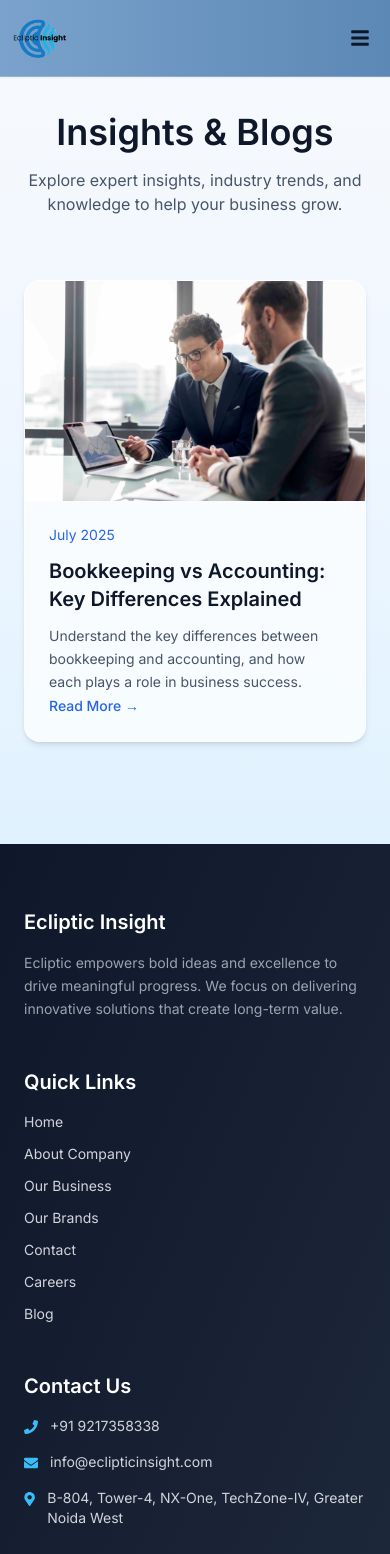
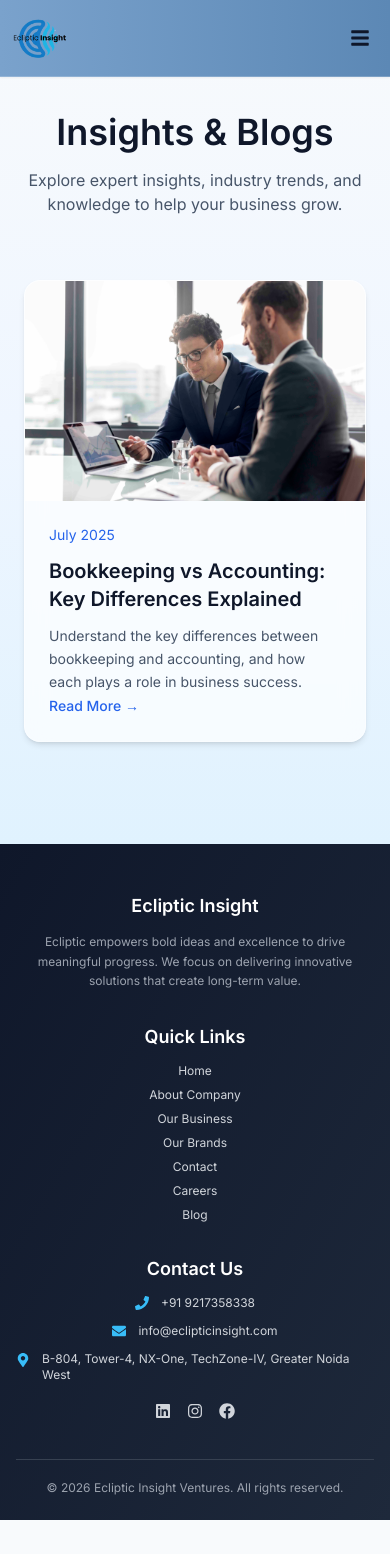
Before and after one commit to akashbaranwal208/Ecliptic-Insight, a React (Vite) app: page /blog in a window 390 px wide. Shown: the top 1554 px of the page. After the commit the page ends 1520 px from the top, so only its background shows below. Built offline with nearby package versions, Linux system fonts and the light colour scheme.

Commit message:
fixed footer

```diff
--- a/src/components/layout/Footer.jsx
+++ b/src/components/layout/Footer.jsx
@@ -7,48 +7,48 @@ import {
   FaFacebook,
 } from "react-icons/fa";
 
-import { Link } from "react-router-dom"; // ✅ IMPORTANT
+import { Link } from "react-router-dom";
 
 const Footer = () => {
   const links = [
     { name: "Home", path: "/" },
     { name: "About Company", path: "/about" },
     { name: "Our Business", path: "/business" },
-    { name: "Our Brands", path: "/brands" }, // adjust if different
+    { name: "Our Brands", path: "/brands" },
     { name: "Contact", path: "/contact" },
-    { name: "Careers", path: "/life" }, // or /careers if exists
+    { name: "Careers", path: "/life" },
     { name: "Blog", path: "/blog" },
   ];
 
   return (
-    <footer className="bg-gradient-to-br from-[#0F172A] to-[#1E293B] text-gray-300 pt-16 pb-8 px-6 md:px-16">
+    <footer className="bg-gradient-to-br from-[#0F172A] to-[#1E293B] text-gray-300 pt-12 sm:pt-16 pb-6 sm:pb-8 px-4 sm:px-6 md:px-8 lg:px-16">
 
-      {/* 🔹 Top Section */}
-      <div className="max-w-[1200px] mx-auto grid md:grid-cols-3 gap-12">
+      {/* Top Section */}
+      <div className="max-w-[1200px] mx-auto grid grid-cols-1 sm:grid-cols-2 md:grid-cols-3 gap-8 sm:gap-10 md:gap-12">
 
-        {/* 🔥 ABOUT */}
-        <div>
-          <h3 className="text-xl font-semibold text-white mb-4">
+        {/* ABOUT Section */}
+        <div className="text-center sm:text-left">
+          <h3 className="text-lg sm:text-xl font-semibold text-white mb-3 sm:mb-4">
             Ecliptic Insight
           </h3>
-          <p className="text-sm leading-relaxed text-gray-400">
+          <p className="text-xs sm:text-sm leading-relaxed text-gray-400 px-4 sm:px-0">
             Ecliptic empowers bold ideas and excellence to drive meaningful progress.
             We focus on delivering innovative solutions that create long-term value.
           </p>
         </div>
 
-        {/* 🔥 QUICK LINKS */}
-        <div>
-          <h3 className="text-xl font-semibold text-white mb-4">
+        {/* QUICK LINKS Section */}
+        <div className="text-center sm:text-left">
+          <h3 className="text-lg sm:text-xl font-semibold text-white mb-3 sm:mb-4">
             Quick Links
           </h3>
 
-          <ul className="space-y-3 text-sm">
+          <ul className="space-y-2 sm:space-y-3 text-xs sm:text-sm">
             {links.map((item, index) => (
               <li key={index}>
                 <Link
                   to={item.path}
-                  className="hover:text-[#38BDF8] transition"
+                  className="hover:text-[#38BDF8] transition inline-block sm:inline"
                 >
                   {item.name}
                 </Link>
@@ -57,39 +57,43 @@ const Footer = () => {
           </ul>
         </div>
 
-        {/* 🔥 CONTACT */}
-        <div>
-          <h3 className="text-xl font-semibold text-white mb-4">
+        {/* CONTACT Section */}
+        <div className="text-center sm:text-left">
+          <h3 className="text-lg sm:text-xl font-semibold text-white mb-3 sm:mb-4">
             Contact Us
           </h3>
 
-          <div className="space-y-4 text-sm">
+          <div className="space-y-3 sm:space-y-4 text-xs sm:text-sm">
 
-            <div className="flex items-start gap-3">
-              <FaPhone className="mt-1 text-[#38BDF8]" />
-              <span>+91 9217358338</span>
+            {/* Phone */}
+            <div className="flex items-center justify-center sm:justify-start gap-3">
+              <FaPhone className="text-[#38BDF8] text-sm sm:text-base flex-shrink-0" />
+              <span className="break-all sm:break-normal">+91 9217358338</span>
             </div>
 
-            <div className="flex items-start gap-3">
-              <FaEnvelope className="mt-1 text-[#38BDF8]" />
-              <span>info@eclipticinsight.com</span>
+            {/* Email */}
+            <div className="flex items-center justify-center sm:justify-start gap-3">
+              <FaEnvelope className="text-[#38BDF8] text-sm sm:text-base flex-shrink-0" />
+              <span className="break-all">info@eclipticinsight.com</span>
             </div>
 
-            <div className="flex items-start gap-3">
-              <FaMapMarkerAlt className="mt-1 text-[#38BDF8]" />
-              <span>
+            {/* Address */}
+            <div className="flex items-start justify-center sm:justify-start gap-3">
+              <FaMapMarkerAlt className="text-[#38BDF8] text-sm sm:text-base flex-shrink-0 mt-0.5" />
+              <span className="text-left text-xs sm:text-sm">
                 B-804, Tower-4, NX-One, TechZone-IV, Greater Noida West
               </span>
             </div>
 
-            {/* 🔥 Social Icons */}
-            <div className="flex gap-4 pt-3 text-lg">
+            {/* Social Icons */}
+            <div className="flex justify-center sm:justify-start gap-4 sm:gap-5 pt-2 sm:pt-3 text-base sm:text-lg">
 
               <a
                 href="https://www.linkedin.com/company/eclipticinsight/posts/"
                 target="_blank"
                 rel="noopener noreferrer"
-                className="hover:text-[#38BDF8] transition"
+                className="hover:text-[#38BDF8] transition transform hover:scale-110"
+                aria-label="LinkedIn"
               >
                 <FaLinkedin />
               </a>
@@ -98,7 +102,8 @@ const Footer = () => {
                 href="https://www.instagram.com/ecliptic_insight?igsh=bWNkMXd1dHh5dzd0"
                 target="_blank"
                 rel="noopener noreferrer"
-                className="hover:text-[#38BDF8] transition"
+                className="hover:text-[#38BDF8] transition transform hover:scale-110"
+                aria-label="Instagram"
               >
                 <FaInstagram />
               </a>
@@ -107,7 +112,8 @@ const Footer = () => {
                 href="https://www.facebook.com/people/Ecliptic-Insight-Ventures/"
                 target="_blank"
                 rel="noopener noreferrer"
-                className="hover:text-[#38BDF8] transition"
+                className="hover:text-[#38BDF8] transition transform hover:scale-110"
+                aria-label="Facebook"
               >
                 <FaFacebook />
               </a>
@@ -119,9 +125,11 @@ const Footer = () => {
 
       </div>
 
-      {/* 🔹 Divider */}
-      <div className="border-t border-gray-700 mt-12 pt-6 text-center text-sm text-gray-400">
-        © {new Date().getFullYear()} Ecliptic Insight Ventures. All rights reserved.
+      {/* Divider */}
+      <div className="border-t border-gray-700 mt-10 sm:mt-12 pt-5 sm:pt-6">
+        <div className="text-center text-xs sm:text-sm text-gray-400 px-4">
+          © {new Date().getFullYear()} Ecliptic Insight Ventures. All rights reserved.
+        </div>
       </div>
 
     </footer>
--- a/src/pages/BusinessConsulting.jsx
+++ b/src/pages/BusinessConsulting.jsx
@@ -452,13 +452,13 @@ const BusinessConsulting = () => {
                 <div className="w-10 h-10 rounded-full bg-gradient-to-r from-blue-600 to-cyan-600 flex items-center justify-center group-hover:scale-110 transition-transform">
                   <FaEnvelope className="text-white text-sm" />
                 </div>
-                <span>connect@yourcompany.com</span>
+                <span>info@eclipticinsight.com</span>
               </div>
               <div className="flex items-center gap-3 text-gray-300 group">
                 <div className="w-10 h-10 rounded-full bg-gradient-to-r from-purple-600 to-pink-600 flex items-center justify-center group-hover:scale-110 transition-transform">
                   <FaPhone className="text-white text-sm" />
                 </div>
-                <span>+91 XXXXXXXX</span>
+                <span>+91 9217358338</span>
               </div>
             </div>
           </motion.div>
```
